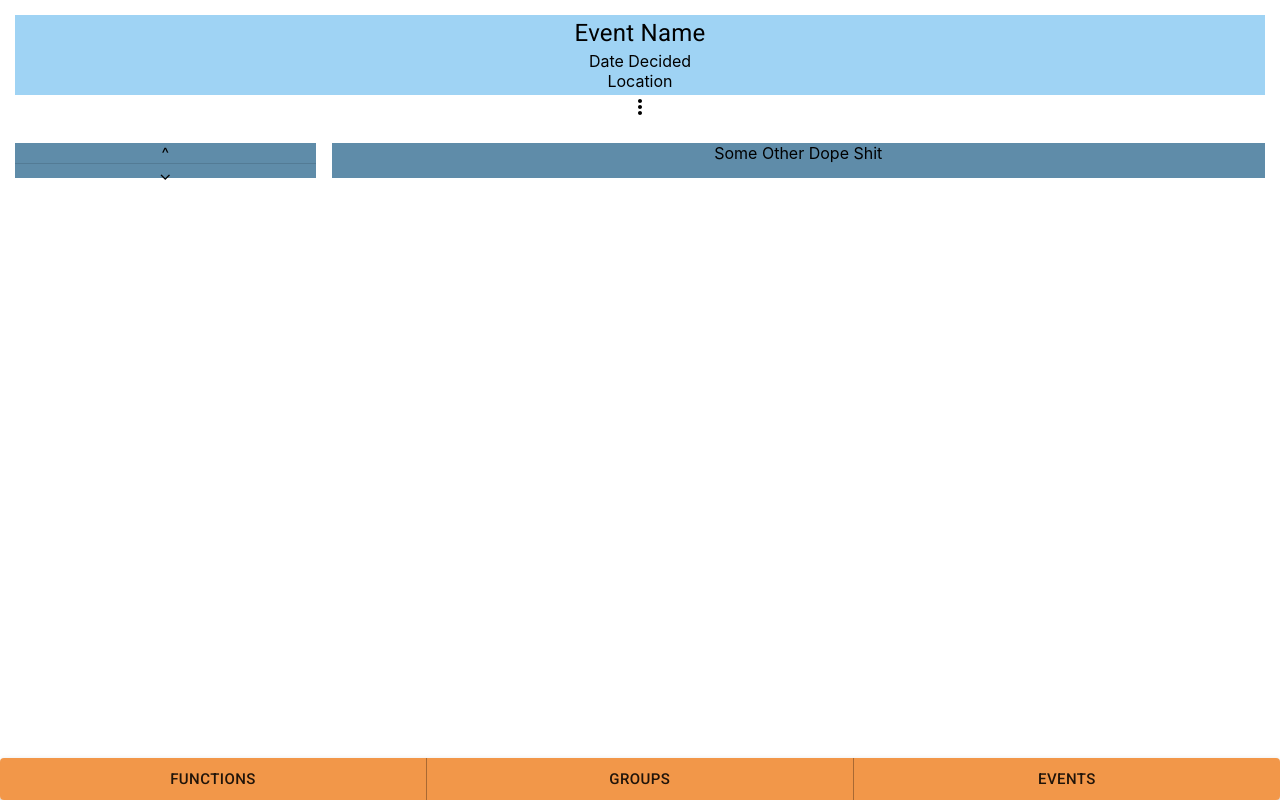
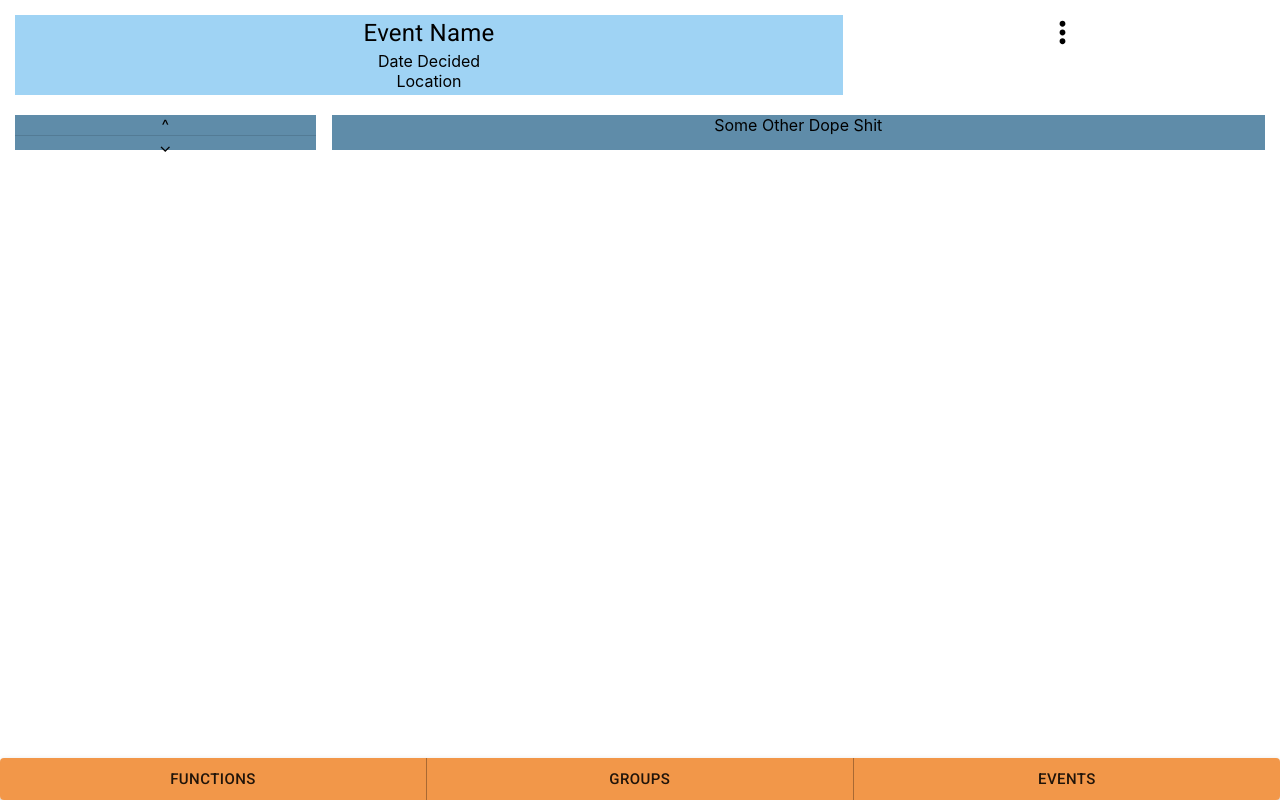
Before and after one commit to momentum316/momentum316-frontend, a React (Create React App) app: page /voting in a window 1280 px wide. Built offline with nearby package versions, Linux system fonts and the light colour scheme.

Commit message:
vert list positioned on vote page

```diff
--- a/src/App.css
+++ b/src/App.css
@@ -3,6 +3,10 @@
   padding: 15px;
 }
 
+html,
+body {
+  height: 100%;
+}
 footer {
   position: absolute;
   bottom: 0%;
@@ -10,6 +14,7 @@ footer {
 }
 
 .footer-wrapper {
+  min-height: 100%;
   justify-content: center;
   width: 100%;
   display: flex;
--- a/src/components/Footer.js
+++ b/src/components/Footer.js
@@ -1,4 +1,4 @@
-import { ButtonGroup, Button, Typography } from "@mui/material";
+import { ButtonGroup, Button, Typography, Grid } from "@mui/material";
 import { useNavigate } from "react-router-dom";
 import MoreVertIcon from "@mui/icons-material/MoreVert";
 
@@ -25,7 +25,7 @@ export function FooterObject() {
 export function VertList() {
   return (
     <div>
-      <MoreVertIcon />
+      <MoreVertIcon fontSize="large" />
     </div>
   );
 }
--- a/src/components/VotePage.js
+++ b/src/components/VotePage.js
@@ -1,11 +1,18 @@
 import { VoterSlide, EventSlide } from "./Slides";
 import { FooterObject, VertList } from "./Footer";
+import { Grid } from "@mui/material";
 
 export default function VotePage() {
   return (
     <>
-      <EventSlide />
-      <VertList />
+      <Grid container spacing={2}>
+        <Grid item xs={10} md={8}>
+          <EventSlide />
+        </Grid>
+        <Grid item xs={2} md={4}>
+          <VertList />
+        </Grid>
+      </Grid>
       <br />
       <VoterSlide />
       <FooterObject />
```
